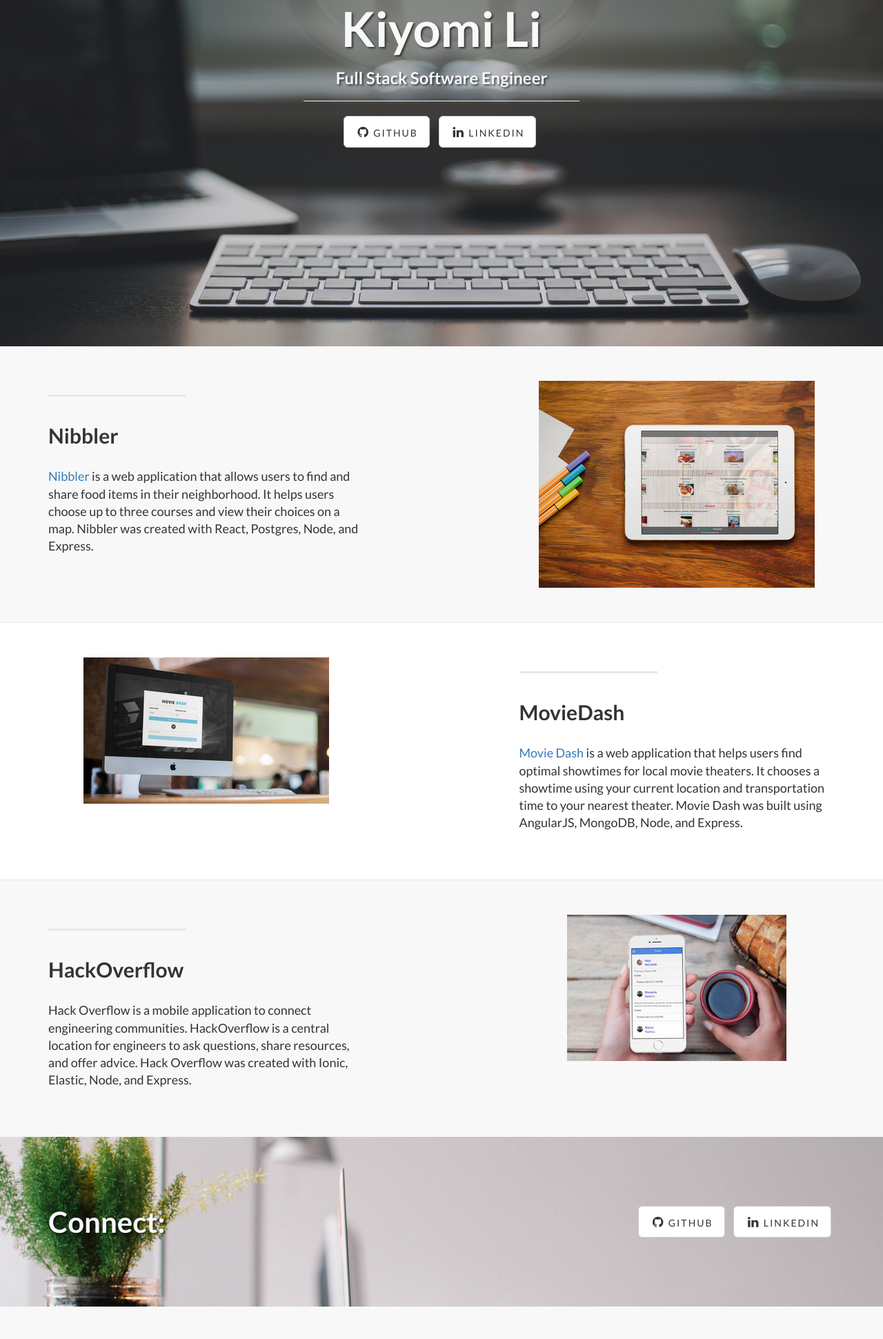
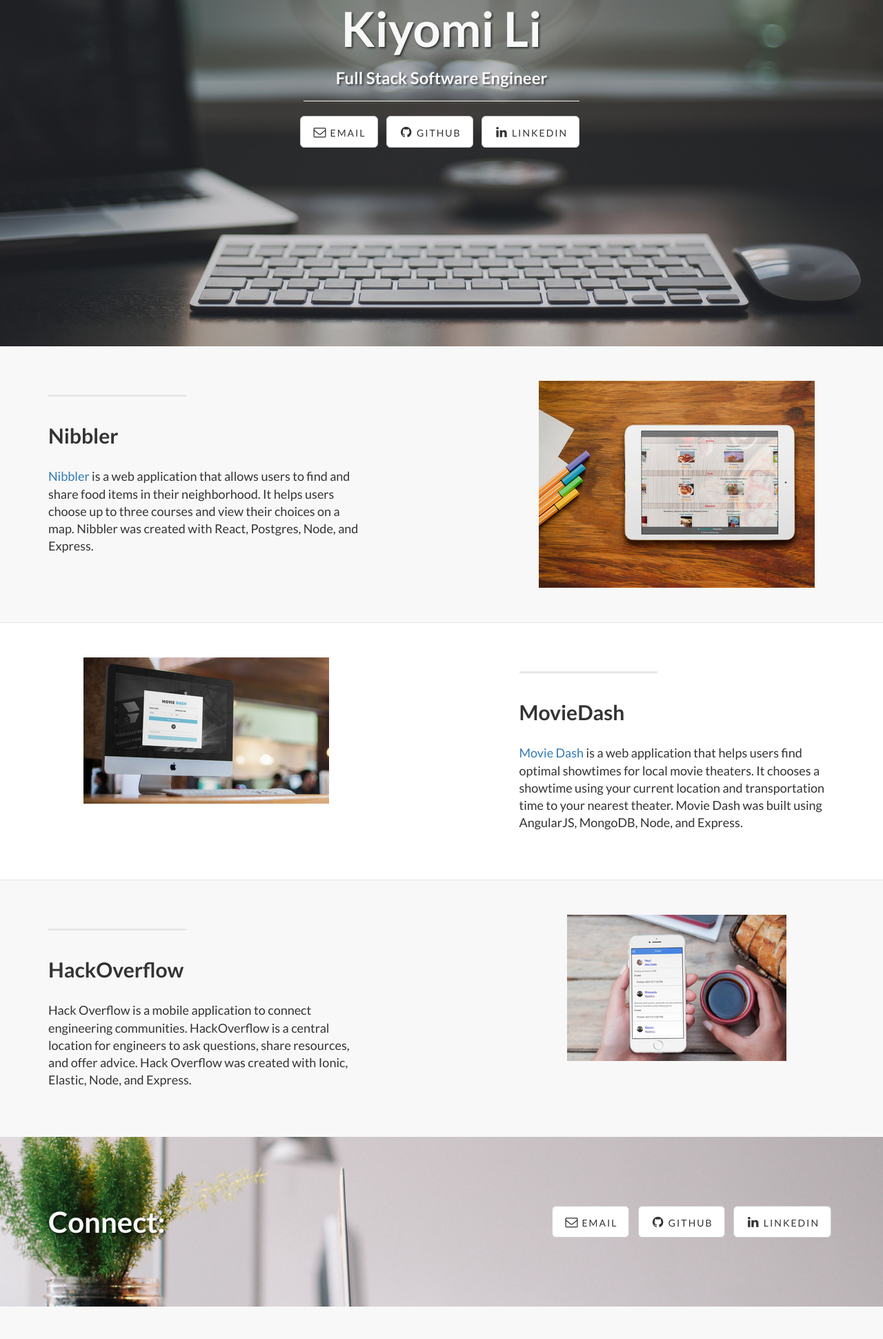
Before and after one commit to kshiraiw/kshiraiw.github.io, a plain HTML site: page index.html in a window 1280 px wide. Shown: the part 275-2216 px from the top of the page at 69% size. Drawn offline with Linux system fonts and the light colour scheme.

Commit message:
Add email

```diff
--- a/index.html
+++ b/index.html
@@ -77,6 +77,9 @@
                         <h3>Full Stack Software Engineer</h3>
                         <hr class="intro-divider">
                         <ul class="list-inline intro-social-buttons">
+                            <li>
+                                <a href="mailto:kshiraiw@gmail.com" class="btn btn-default btn-lg"><i class="fa fa-envelope-o fa-fw"></i> <span class="network-name">email</span></a>
+                            </li>
                             <li>
                                 <a href="https://github.com/kshiraiw" class="btn btn-default btn-lg"><i class="fa fa-github fa-fw"></i> <span class="network-name">Github</span></a>
                             </li>
@@ -175,6 +178,9 @@
                 <div class="col-lg-6">
                     <ul class="list-inline banner-social-buttons">
                         <li>
+                            <a href="mailto:kshiraiw@gmail.com" class="btn btn-default btn-lg"><i class="fa fa-envelope-o fa-fw"></i> <span class="network-name">email</span></a>
+                        </li>
+                        <li>
                             <a href="https://github.com/kshiraiw" class="btn btn-default btn-lg"><i class="fa fa-github fa-fw"></i> <span class="network-name">Github</span></a>
                         </li>
                         <li>
```
